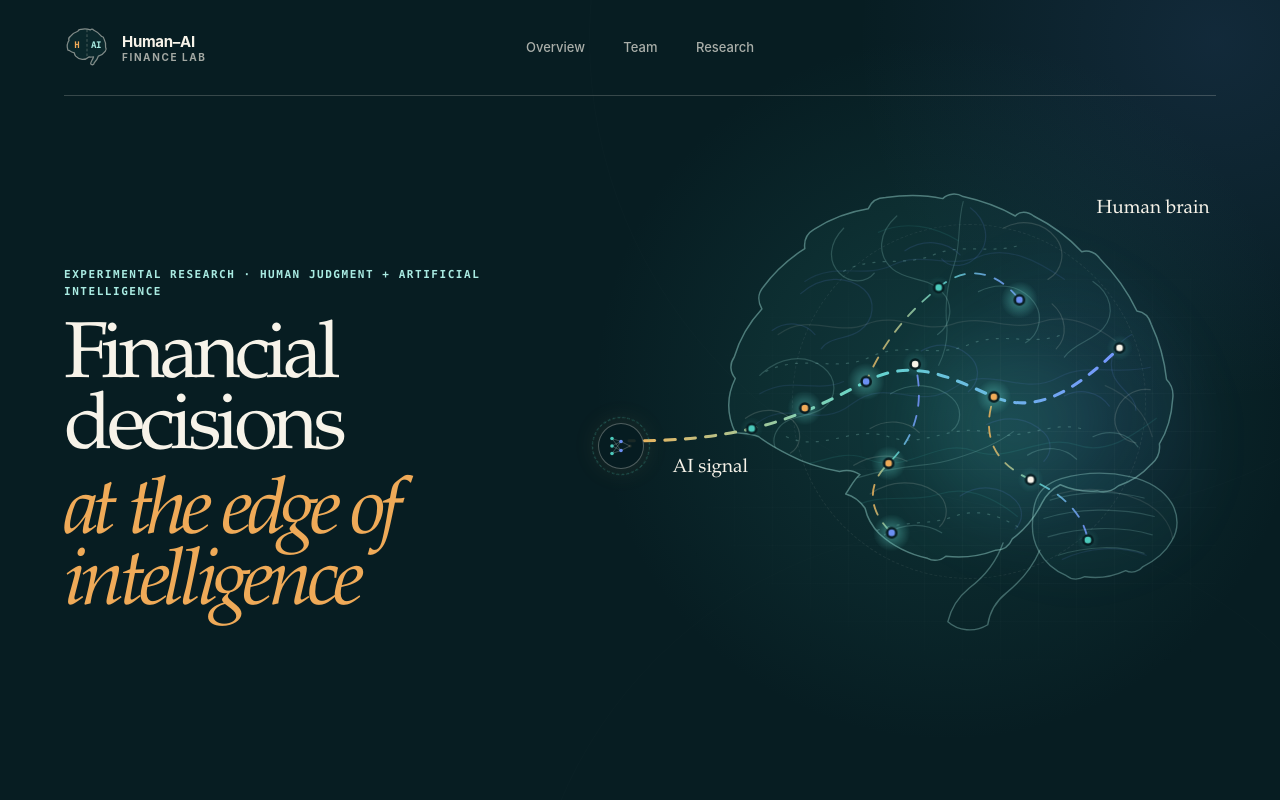
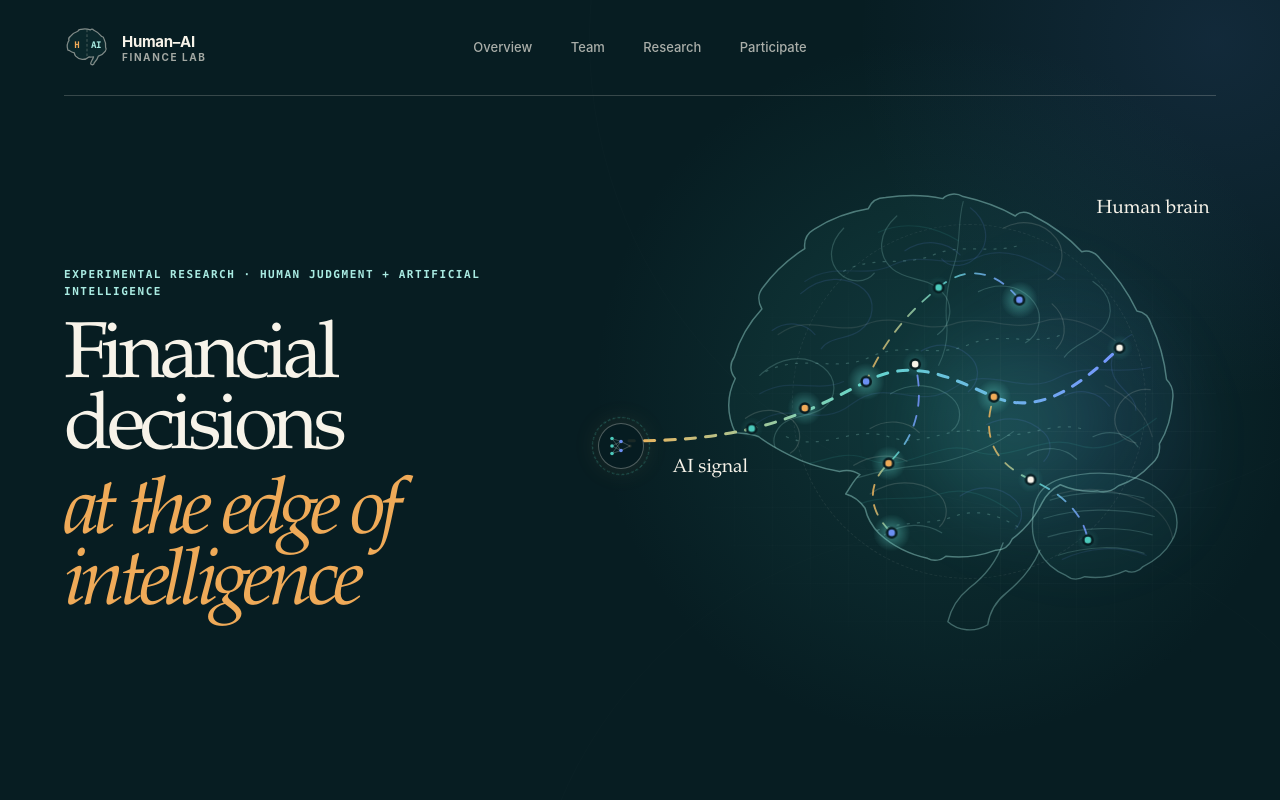
Before and after one commit to armangoudarzi70/human-ai-finance-lab, a Next.js app: page / in a window 1280 px wide. Shown: the top 800 px of the page. Built offline with nearby package versions, Linux system fonts and the light colour scheme.

Commit message:
Add Participate link to primary navigation

```diff
--- a/app/page.tsx
+++ b/app/page.tsx
@@ -589,6 +589,7 @@ export default function Home() {
           <a href="#top">Overview</a>
           <a href="#team">Team</a>
           <a href="#research">Research</a>
+          <a href="#participate">Participate</a>
         </nav>
       </header>
 
```
